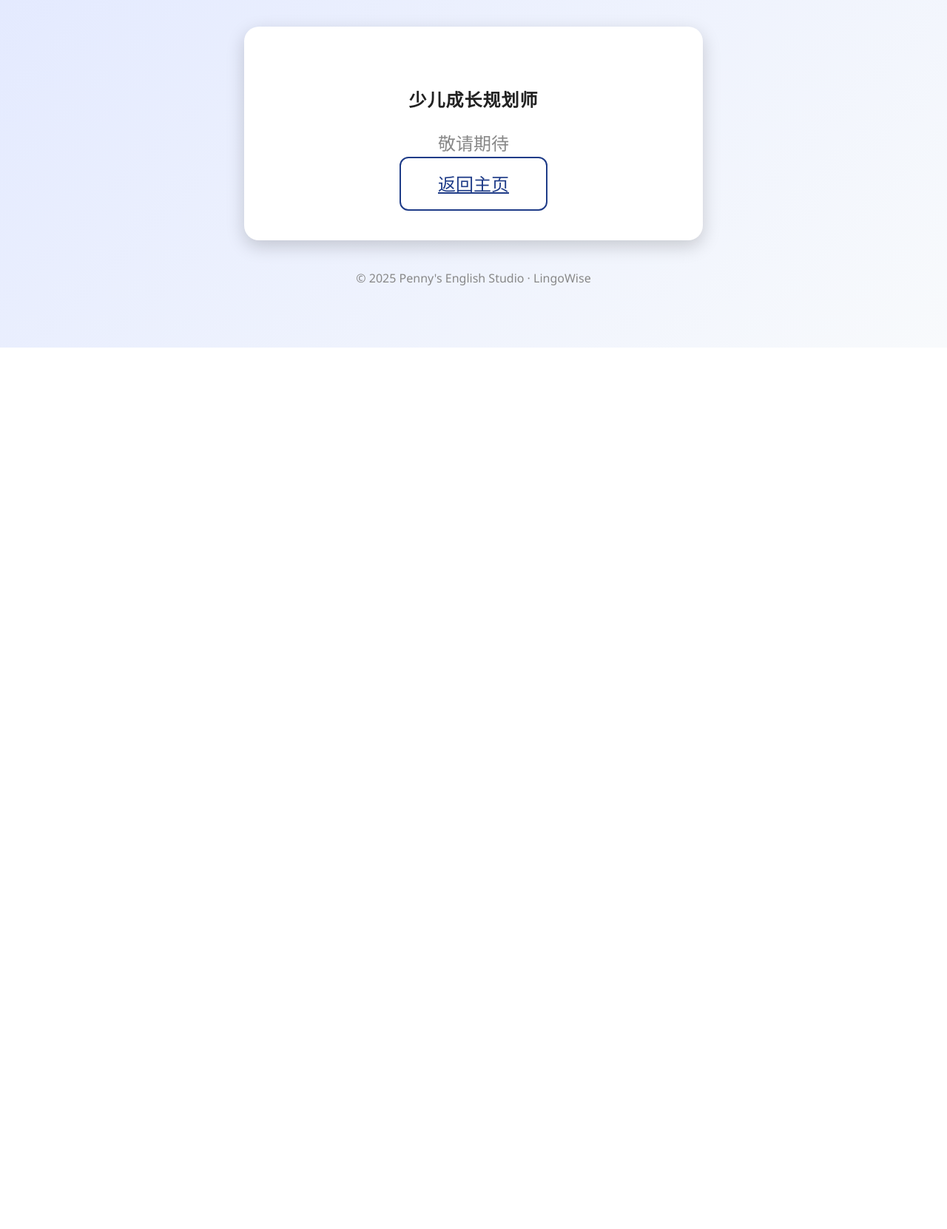
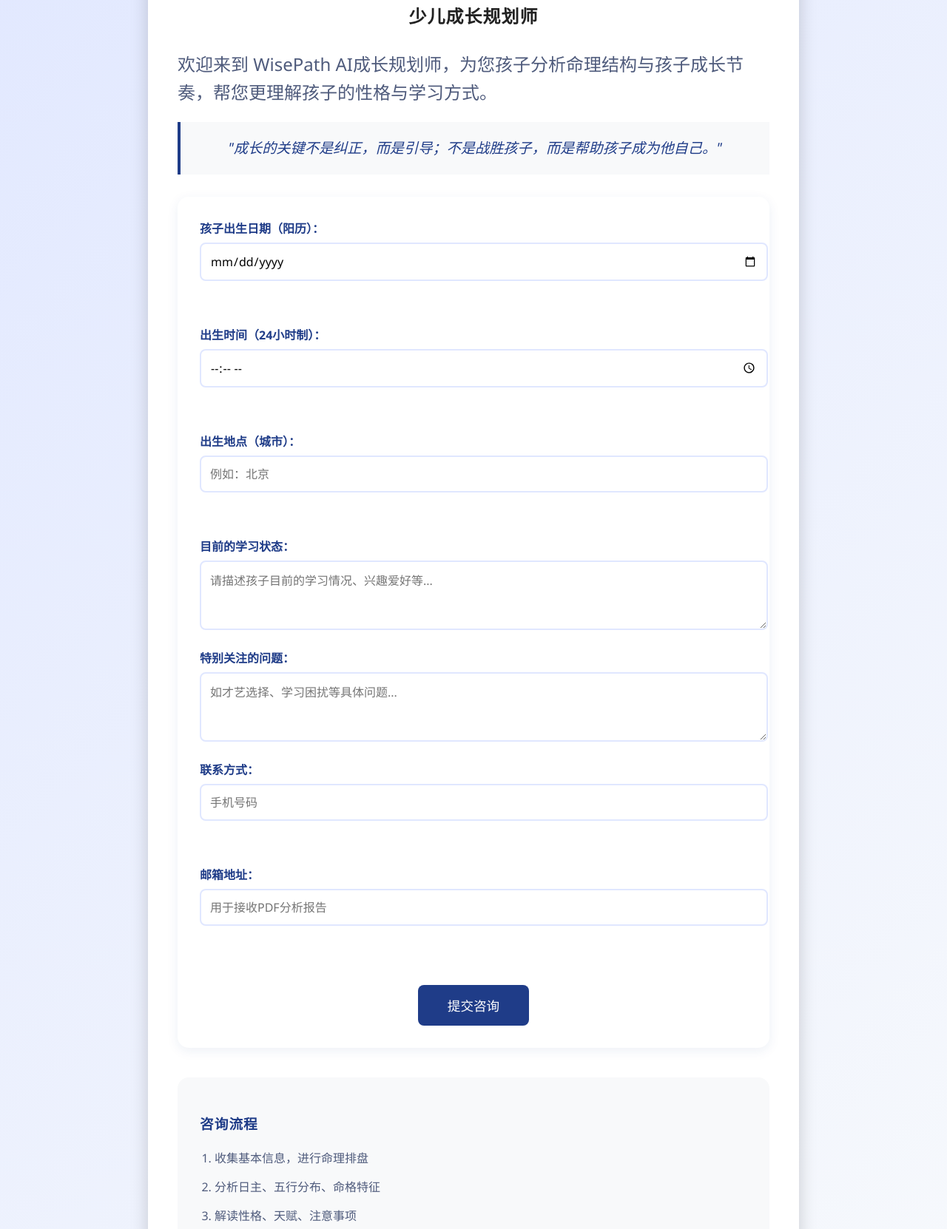
Before and after one commit to penny0531/easy-spelling, a website: page growth-coach.html in a window 1280 px wide. Shown: the part 330-1992 px from the top of the page at 74% size. Before the commit the page ends 800 px from the top, so only its background shows below. Drawn offline with Linux system fonts and the light colour scheme.

Commit message:
fix: 触发 Netlify 重新部署

```diff
--- a/growth-coach.html
+++ b/growth-coach.html
@@ -11,11 +11,73 @@
     <h1 class="platform-title">LingoWise</h1>
     <p class="platform-slogan">AI辅助英语学习平台</p>
   </div>
-  <div class="container" style="margin-top:40px;max-width:500px;">
+  <div class="container growth-coach">
     <h2>少儿成长规划师</h2>
-    <p style="font-size:1.5rem;color:#888;">敬请期待</p>
-    <a href="index.html" class="home-btn" style="margin-top:40px;">返回主页</a>
+    <div class="intro-text">
+      <p>欢迎来到 WisePath AI成长规划师，为您孩子分析命理结构与孩子成长节奏，帮您更理解孩子的性格与学习方式。</p>
+      <p class="quote">"成长的关键不是纠正，而是引导；不是战胜孩子，而是帮助孩子成为他自己。"</p>
+    </div>
+
+    <form id="growthForm" class="growth-form">
+      <div class="form-group">
+        <label>孩子出生日期（阳历）：</label>
+        <input type="date" id="birthDate" required>
+      </div>
+
+      <div class="form-group">
+        <label>出生时间（24小时制）：</label>
+        <input type="time" id="birthTime" required>
+      </div>
+
+      <div class="form-group">
+        <label>出生地点（城市）：</label>
+        <input type="text" id="birthPlace" placeholder="例如：北京" required>
+      </div>
+
+      <div class="form-group">
+        <label>目前的学习状态：</label>
+        <textarea id="studyStatus" placeholder="请描述孩子目前的学习情况、兴趣爱好等..." rows="3"></textarea>
+      </div>
+
+      <div class="form-group">
+        <label>特别关注的问题：</label>
+        <textarea id="specialConcerns" placeholder="如才艺选择、学习困扰等具体问题..." rows="3"></textarea>
+      </div>
+
+      <div class="form-group">
+        <label>联系方式：</label>
+        <input type="tel" id="contact" placeholder="手机号码" required>
+      </div>
+
+      <div class="form-group">
+        <label>邮箱地址：</label>
+        <input type="email" id="email" placeholder="用于接收PDF分析报告" required>
+      </div>
+
+      <button type="submit" class="submit-btn">提交咨询</button>
+    </form>
+
+    <div class="process-intro">
+      <h3>咨询流程</h3>
+      <ol>
+        <li>收集基本信息，进行命理排盘</li>
+        <li>分析日主、五行分布、命格特征</li>
+        <li>解读性格、天赋、注意事项</li>
+        <li>分析当前大运/流年，结合实际情况给出PDF电子文档建议</li>
+        <li>针对具体问题提供个性化指导</li>
+      </ol>
+    </div>
+
+    <a href="index.html" class="home-btn">返回主页</a>
   </div>
-  <div class="platform-footer">© 2025 Penny's English Studio · LingoWise</div>
+  <div class="platform-footer">© 2024 Penny's English Studio · LingoWise</div>
+
+  <script>
+    document.getElementById('growthForm').addEventListener('submit', function(e) {
+      e.preventDefault();
+      // 这里可以添加表单提交逻辑
+      alert('感谢您的咨询提交！我们会尽快与您联系。');
+    });
+  </script>
 </body>
 </html>
--- a/style.css
+++ b/style.css
@@ -652,3 +652,114 @@
     letter-spacing: 1px;
     opacity: 0.92;
 }
+
+/* 少儿成长规划师页面样式 */
+.growth-coach {
+    max-width: 800px;
+    padding: 40px;
+}
+
+.intro-text {
+    text-align: left;
+    margin: 30px 0;
+    color: #4f5b7c;
+    font-size: 1.1rem;
+    line-height: 1.6;
+}
+
+.quote {
+    font-style: italic;
+    color: #1f3c88;
+    font-size: 1.2rem;
+    text-align: center;
+    margin: 20px 0;
+    padding: 20px;
+    border-left: 4px solid #1f3c88;
+    background: #f8f9fa;
+}
+
+.growth-form {
+    background: #fff;
+    padding: 30px;
+    border-radius: 15px;
+    box-shadow: 0 4px 16px rgba(31,60,136,0.08);
+    margin: 30px 0;
+}
+
+.form-group {
+    margin-bottom: 20px;
+    text-align: left;
+}
+
+.form-group label {
+    display: block;
+    margin-bottom: 8px;
+    color: #1f3c88;
+    font-weight: 600;
+}
+
+.form-group input,
+.form-group textarea {
+    width: 100%;
+    padding: 12px;
+    border: 2px solid #e0e7ff;
+    border-radius: 8px;
+    font-size: 1rem;
+    transition: border-color 0.3s;
+}
+
+.form-group input:focus,
+.form-group textarea:focus {
+    border-color: #1f3c88;
+    outline: none;
+}
+
+.submit-btn {
+    background: #1f3c88;
+    color: white;
+    border: none;
+    padding: 15px 40px;
+    font-size: 1.1rem;
+    border-radius: 8px;
+    cursor: pointer;
+    transition: background 0.3s;
+    margin-top: 20px;
+}
+
+.submit-btn:hover {
+    background: #2a4494;
+}
+
+.process-intro {
+    text-align: left;
+    margin: 40px 0;
+    padding: 30px;
+    background: #f8f9fa;
+    border-radius: 15px;
+}
+
+.process-intro h3 {
+    color: #1f3c88;
+    margin-bottom: 20px;
+}
+
+.process-intro ol {
+    color: #4f5b7c;
+    line-height: 1.8;
+    padding-left: 20px;
+}
+
+.process-intro li {
+    margin-bottom: 10px;
+}
+
+@media (max-width: 700px) {
+    .growth-coach {
+        padding: 20px;
+    }
+
+    .form-group input,
+    .form-group textarea {
+        font-size: 16px; /* 防止iOS缩放 */
+    }
+}
```
